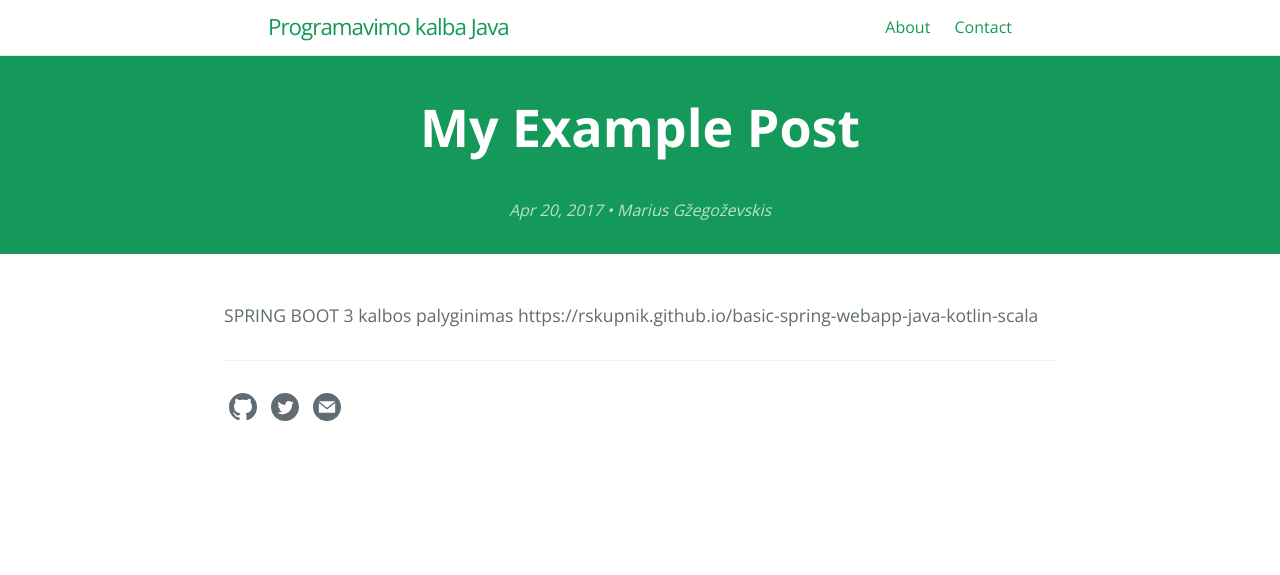
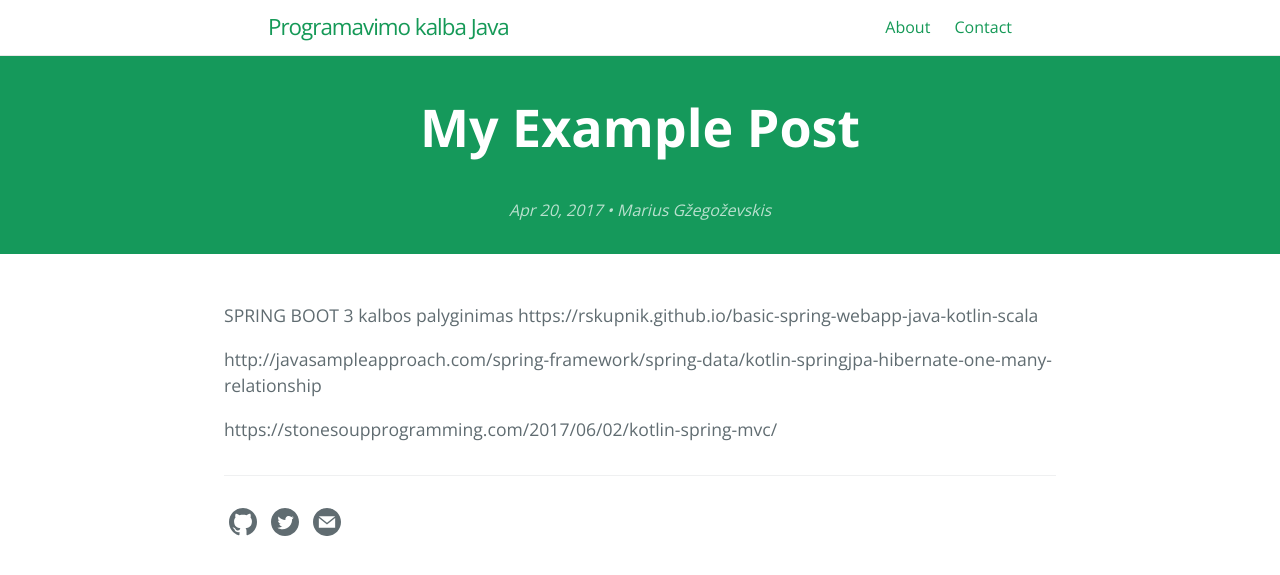
Before and after one commit to eif-courses/Java-Lecture-Notes, a Jekyll site: the page built from _posts/2017-04-20-my-example-post.md, in a window 1280 px wide. Shown: the top 575 px of the page. Built offline with Jekyll 4.4.1, drawn with Linux system fonts in a browser that asks for light colours; part of the change alters nothing that is shown.

Commit message:
Update 2017-04-20-my-example-post.md

```diff
--- a/_posts/2017-04-20-my-example-post.md
+++ b/_posts/2017-04-20-my-example-post.md
@@ -5,3 +5,9 @@ layout: post
 
 SPRING BOOT 3 kalbos palyginimas
 https://rskupnik.github.io/basic-spring-webapp-java-kotlin-scala
+
+
+http://javasampleapproach.com/spring-framework/spring-data/kotlin-springjpa-hibernate-one-many-relationship
+
+
+https://stonesoupprogramming.com/2017/06/02/kotlin-spring-mvc/
```
